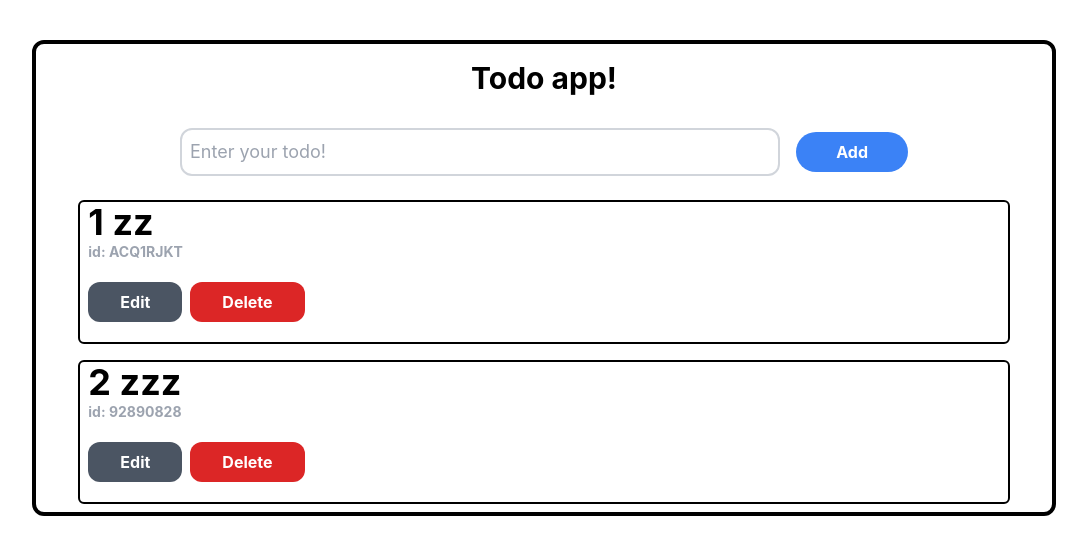
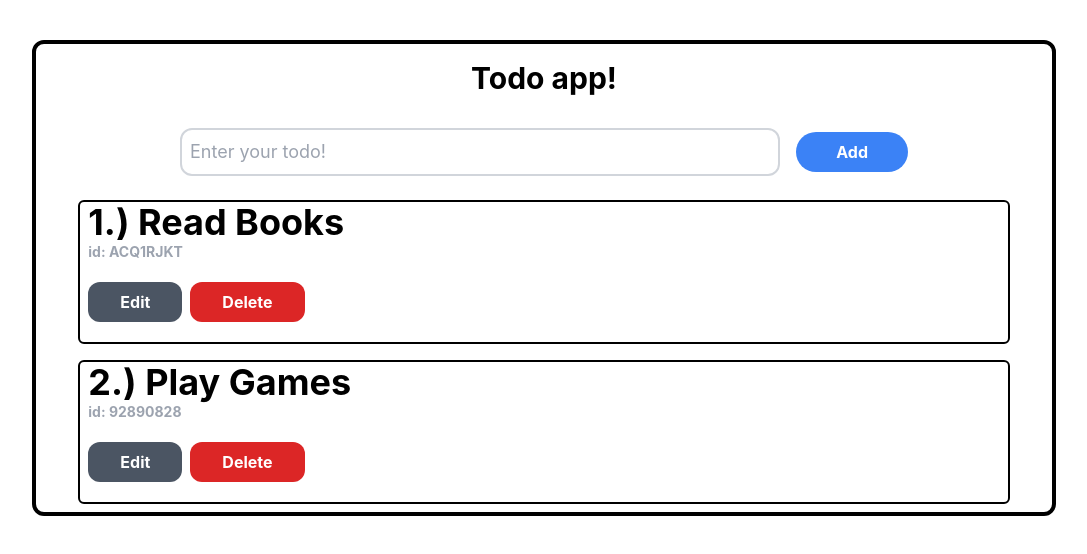
Before and after one commit to JhonMohonrey/Todo-v1, a React (Vite) app: page / in a window 1280 px wide. Shown: the top 554 px of the page, without its empty margins (96-1183 px from the left). Built offline with nearby package versions, Linux system fonts and the light colour scheme.

Commit message:
Updated 8

```diff
--- a/src/Todo.jsx
+++ b/src/Todo.jsx
@@ -35,16 +35,20 @@ function Todo(props) {
     //Default Todo
     let [todo, setTodo] = React.useState([
         {
-            todo: "zz",
+            todo: "Read Books",
             id: newID,
             editState: false,
+            isDelete: false,
         },
         {
-            todo: "zzz",
+            todo: "Play Games",
             id: "92890828",
             editState: false,
+            isDelete: false,
         },
     ])
+
+    //Leet Feedback if its Not Change or Duplicate
 
     //Check if its duplicate
     const duplicate = (todo, Set, type) => {
@@ -65,6 +69,7 @@ function Todo(props) {
                             todo: `${newTodo}`,
                             id: newID,
                             editState: false,
+                            isDelete: false,
                         },
                         ...prev,
                     ]
@@ -81,8 +86,6 @@ function Todo(props) {
     }
 
     const EditAndSave = (id) => {
-        console.log("xxxx", dataTodo)
-
         setTodo(data => {
             return data.map(prev => {
                 let x = newEditTodo.trim() ? newEditTodo : null
@@ -99,27 +102,45 @@ function Todo(props) {
         })
         setNewEditTodo("")
     }
-    console.log("Top test test", dataTodo)
-    dataTodo.delete("zzz")
-
-    console.log("Bottom test", dataTodo)
 
     //Function for delete
     const deleteBtn = (id) => {
-        // console.log("Delete", dataTodo)
-
         setTodo(prev => {
             return prev.filter(data => {
-                // dataTodo.delete(data.todo)
                 return data.id === id ? null : data
             })
         })
-        // console.log("deh", [...dataTodo])
+    }
 
-        console.log(dataTodo)
+    //Create a confirm delete function here!
+    const feedBack = (data, id) => {
+        if (data === true) {
+            deleteBtn(id)
+        } else {
+            setTodo(prev => {
+                return prev.map(data => {
+                    return data.id === id ?
+                    {
+                        ...data,
+                        isDelete: !data.isDelete,
+                    } : data
+                })
+            })
+        }
+    }
 
+    //Are you sure? Delete this Todo
+    const ConfirmDelete = (id) => {
+        setTodo(prev => {
+            return prev.map(data => {
+                return data.id === id ?
+                {
+                    ...data,
+                    isDelete: !data.isDelete,
+                } : data
+            })
+        })
     }
-    // console.log("state ", todo)
 
     const addBtn = (btnType, id) => {
         if (btnType === 1) {
@@ -127,16 +148,15 @@ function Todo(props) {
         } else if (btnType === 2) {
             EditAndSave(id)
         } else {
-            deleteBtn(id)
+            // deleteBtn(id) //Important for Delete Todo
+            //If this click then confirm the confirm function
+            ConfirmDelete(id)
         }
     }
 
     //True is for Id False is For String
     duplicate(todo, generatedIDs, true)
     duplicate(todo, dataTodo, false)
-    // console.log("xxx", generatedIDs)
-    // console.log("yyy", dataTodo)
-
     let btnDefault = ` text-xs sm:text-base py-2  px-6 sm:px-10 rounded-full font-bold mb-3`
 
     return (
@@ -157,7 +177,7 @@ function Todo(props) {
             </div>
 
             {todo.map((data, i) => {
-                return <div key={i} className='w-11/12 px-2 border-2 border-black my-2 rounded-md'>
+                return <div key={i} className='w-11/12 px-2 border-2 border-black my-2 rounded-md relative'>
                     {
                         data.editState ?
                         <>
@@ -167,14 +187,29 @@ function Todo(props) {
                             type="text" placeholder={`${data.todo}`} />
 
                             <button className={`${btnDefault} font-black bg-blue-400 text-white`} onClick={() => addBtn(2, data.id)} >Save</button>
+
+
                         </> :
                         <>
-                            <h1 className='text-xl sm:text-4xl font-bold'>{i += 1} {data.todo}</h1>
+                            <h1 className='text-xl sm:text-4xl font-bold'>{i += 1}.) {data.todo}</h1>
                             <h1 className='text-sm text-gray-400 font-bold'>id: {data.id}</h1>
 
-                            <button className='bg-gray-600 text-white text-xs sm:text-base py-2  px-4 sm:px-8 rounded-xl font-bold my-5' onClick={() => addBtn(2, data.id)}>Edit</button>
+                            <button className='bg-gray-600 text-white text-xs sm:text-base py-2  px-4 sm:px-8 rounded-xl font-bold sm:my-5' onClick={() => addBtn(2, data.id)}>Edit</button>
 
-                            <button className='bg-red-600 ml-2 text-white text-xs sm:text-base py-2  px-4 sm:px-8 rounded-xl font-bold my-5' onClick={() => addBtn(3, data.id)}>Delete</button>
+                            <button className='bg-red-600 ml-2 text-white text-xs sm:text-base py-2  px-4 sm:px-8 rounded-xl font-bold sm:my-5 my-2' onClick={() => addBtn(3, data.id)}>Delete</button>
+
+                            {data.isDelete ?
+                                <div className='absolute border-2 border-black top-1/2 left-1/2 transform -translate-x-1/2 -translate-y-1/2 flex
+                                flex-col py-2 px-8 bg-white rounded-2xl shadow-lg'>
+                                    <p className='text-center text-base font-semibold sm:text-2xl'>Are you sure?</p>
+
+                                    <div className='flex items-center justify-center gap-2 mt-2 sm:px-14'>
+                                        <button className='bg-red-500 text-white px-4 rounded-lg sm:text-2xl' onClick={() => feedBack(true, data.id)} >Yes</button>
+                                        <button className='bg-blue-500 text-white px-4 rounded-lg sm:text-2xl' onClick={() => feedBack(false, data.id)}>No</button>
+                                    </div>
+                                </div>
+                            : null}
+
                         </>
                     }
                 </div>
@@ -184,3 +219,6 @@ function Todo(props) {
 }
 
 export default Todo;
+
+//Position absolute
+// Center = [absolute border-2 border-black top-1/2 left-1/2 transform -translate-x-1/2 -translate-y-1/2]
```
